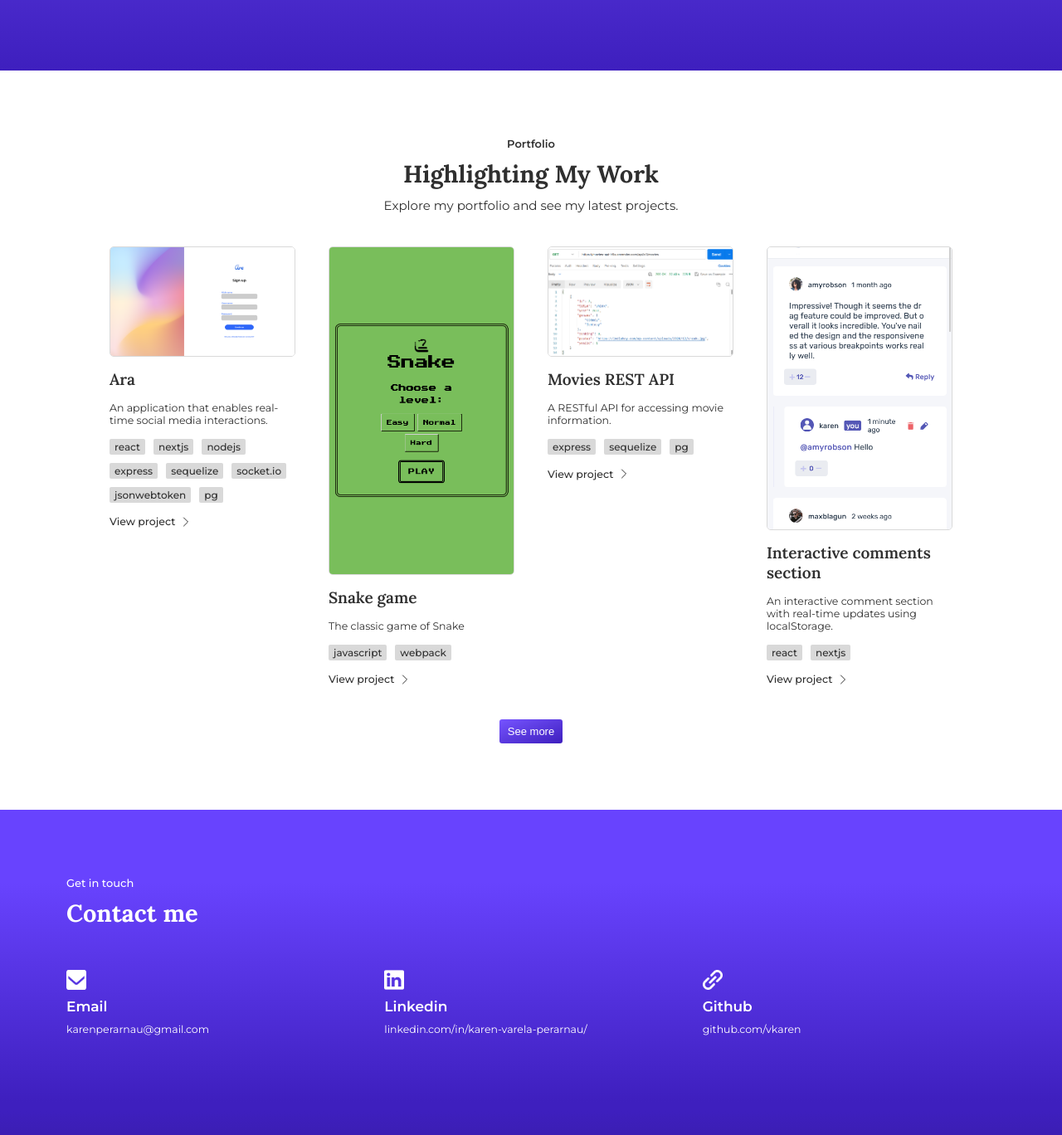
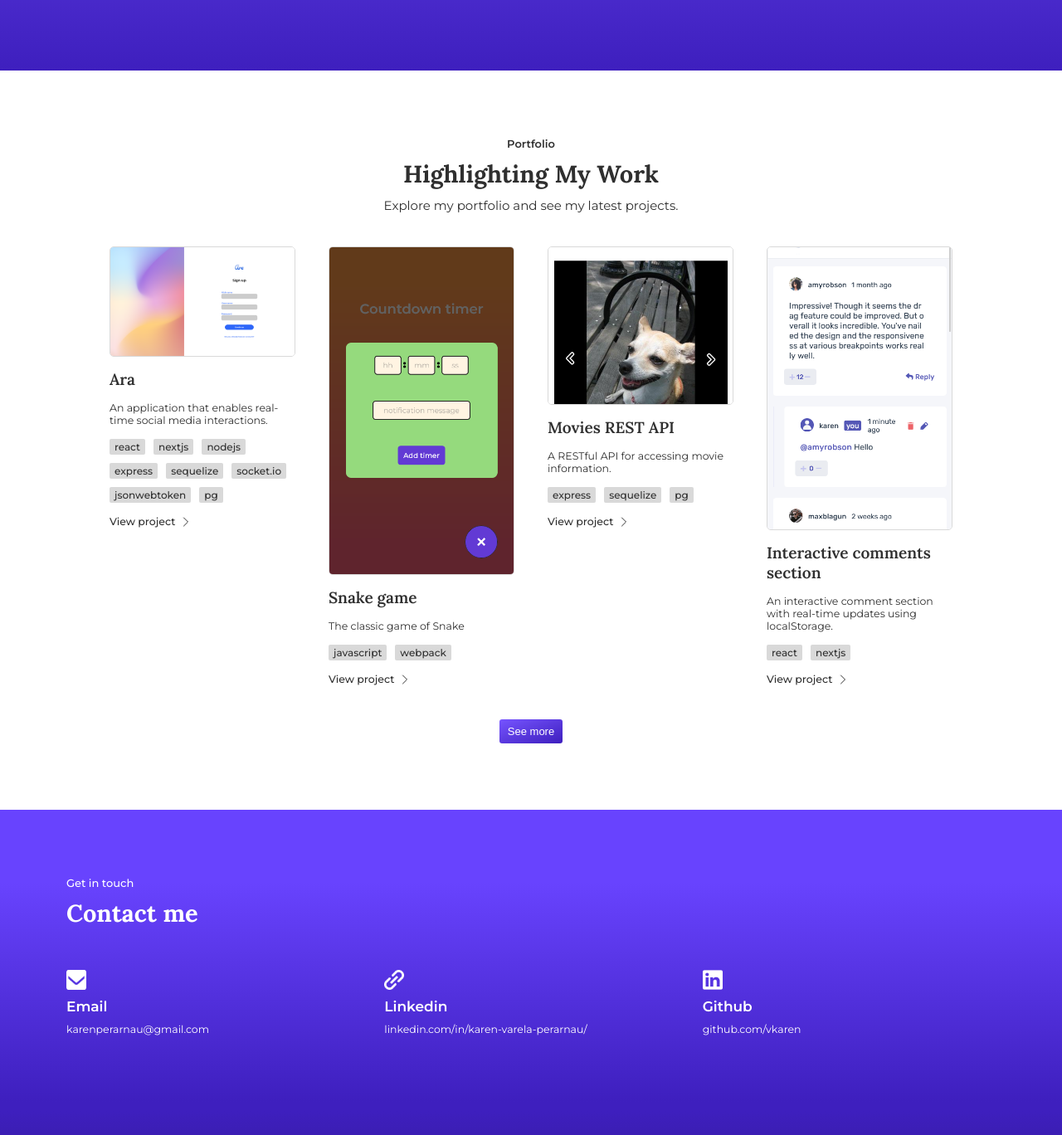
Before and after one commit to vkaren/portfolio, a React (Vite) app: page / in a window 1280 px wide. Shown: the part 1615-2983 px from the top of the page at 83% size. Built offline with nearby package versions, Linux system fonts and the light colour scheme.

Commit message:
Dynamic import

```diff
--- a/src/components/Project/index.jsx
+++ b/src/components/Project/index.jsx
@@ -5,7 +5,7 @@ const Project = ({ title, info, image, tags, url }) => {
   return (
     <li className="project">
       <div className="project__img">
-        <img src={`src/data/${image}`} alt={title} />
+        <img src={image} alt={title} />
       </div>
 
       <h3 className="project__title">{title}</h3>
--- a/src/containers/Contact/index.jsx
+++ b/src/containers/Contact/index.jsx
@@ -1,7 +1,31 @@
+import { useEffect, useState } from "react";
 import { contact } from "@data/contact";
 import "./style.css";
 
 const Contact = () => {
+  const [contactIcons, setContactIcons] = useState([]);
+
+  useEffect(() => {
+    const loadContactFiles = async () => {
+      try {
+        const files = import.meta.glob("../../data/contact/icons/*.png");
+
+        const promises = Object.keys(files).map(async (path) => {
+          const module = await files[path]();
+          return module;
+        });
+
+        const data = await Promise.all(promises);
+
+        setContactIcons(data);
+      } catch (error) {
+        console.error("Error loading JSON files:", error);
+      }
+    };
+
+    loadContactFiles();
+  }, []);
+
   return (
     <section id="contact" className="contact_section">
       <div className="contact__title_container">
@@ -10,10 +34,13 @@ const Contact = () => {
       </div>
 
       <ul className="contact__list">
-        {contact?.map((contact, i) => (
+        {contact?.map((contact, i) => {
+          const icon = contactIcons[i]?.default;
+
+          return (
             <li key={`contact-${i}`} className="contact">
               <div className="contact__icon">
-              <img src={`src/data/${contact.icon}`} />
+                <img src={icon} />
               </div>
               <h4 className="contact__name">{contact.name}</h4>
               <a
@@ -29,7 +56,8 @@ const Contact = () => {
                 {contact.url}
               </a>
             </li>
-        ))}
+          );
+        })}
       </ul>
     </section>
   );
--- a/src/containers/Projects/index.jsx
+++ b/src/containers/Projects/index.jsx
@@ -1,11 +1,33 @@
-import { useState } from "react";
+import { useEffect, useState } from "react";
 import { projects } from "@data/projects";
 import Project from "@components/Project";
 import "./style.css";
 
 const Projects = () => {
   const [projectList, setProjectList] = useState(projects.slice(0, 4));
+  const [projectImages, setProjectImages] = useState([]);
   const [loadCount, setLoadCount] = useState(8);
+
+  useEffect(() => {
+    const loadContactFiles = async () => {
+      try {
+        const files = import.meta.glob("../../data/projects/images/*.png");
+
+        const promises = Object.keys(files).map(async (path) => {
+          const module = await files[path]();
+          return module;
+        });
+
+        const data = await Promise.all(promises);
+
+        setProjectImages(data);
+      } catch (error) {
+        console.error("Error loading JSON files:", error);
+      }
+    };
+
+    loadContactFiles();
+  }, []);
 
   const onClickLoadBtn = () => {
     setProjectList([...projects.slice(0, loadCount)]);
@@ -23,9 +45,11 @@ const Projects = () => {
       </div>
 
       <ul className="project__list">
-        {projectList.map((project, i) => (
-          <Project key={`project-${i}`} {...project} />
-        ))}
+        {projectList.map((project, i) => {
+          const image = projectImages[i]?.default;
+
+          return <Project key={`project-${i}`} {...project} image={image} />;
+        })}
       </ul>
 
       {projectList.length !== projects.length && (
--- a/src/data/contact/index.json
+++ b/src/data/contact/index.json
@@ -3,17 +3,17 @@
     {
       "url": "karenperarnau@gmail.com",
       "name": "Email",
-      "icon": "contact/icons/icon-email.png"
+      "icon": "icon-email.png"
     },
     {
       "url": "linkedin.com/in/karen-varela-perarnau/",
       "name": "Linkedin",
-      "icon": "contact/icons/icon-linkedin.png"
+      "icon": "icon-linkedin.png"
     },
     {
       "url": "github.com/vkaren",
       "name": "Github",
-      "icon": "contact/icons/icon-link.png"
+      "icon": "icon-link.png"
     }
   ]
 }
--- a/src/data/projects/index.json
+++ b/src/data/projects/index.json
@@ -3,7 +3,7 @@
     {
       "title": "Ara",
       "info": "An application that enables real-time social media interactions.",
-      "image": "projects/images/ara.png",
+      "image": "ara.png",
       "tags": [
         "react",
         "nextjs",
@@ -19,63 +19,63 @@
     {
       "title": "Snake game",
       "info": "The classic game of Snake",
-      "image": "projects/images/snake-game.png",
+      "image": "snake-game.png",
       "tags": ["javascript", "webpack"],
       "url": "https://playsnakee.netlify.app/"
     },
     {
       "title": "Movies REST API",
       "info": "A RESTful API for accessing movie information.",
-      "image": "projects/images/movies-api.png",
+      "image": "movies-api.png",
       "tags": ["express", "sequelize", "pg"],
       "url": "https://github.com/vkaren/movies-api"
     },
     {
       "title": "Interactive comments section",
       "info": "An interactive comment section with real-time updates using localStorage.",
-      "image": "projects/images/interactive-comments.png",
+      "image": "interactive-comments.png",
       "tags": ["react", "nextjs"],
       "url": "https://interactivecommentsss.netlify.app/"
     },
     {
       "title": "Image carousel",
       "info": "A beautiful display of images with seamless transitions.",
-      "image": "projects/images/image-carousel.png",
+      "image": "image-carousel.png",
       "tags": ["react", "webpack"],
       "url": "https://doggoscarousel.netlify.app/"
     },
     {
       "title": "Rock, paper, scissors",
       "info": "An easy game of rock, paper, scissors.",
-      "image": "projects/images/rock-paper-scissors.png",
+      "image": "rock-paper-scissors.png",
       "tags": ["react", "typescript"],
       "url": "https://gamee-rock-paper-scissors.vercel.app/"
     },
     {
       "title": "IP Address Tracker",
       "info": "Track the location of any IP address",
-      "image": "projects/images/ip-address-tracker.png",
+      "image": "ip-address-tracker.png",
       "tags": ["react", "vite", "leaflet"],
       "url": "https://ip-address-tracker-fm.vercel.app/"
     },
     {
       "title": "Shopping list",
       "info": "Organize your shopping list effortlessly.",
-      "image": "projects/images/shopping-list.png",
+      "image": "shopping-list.png",
       "tags": ["react", "vite"],
       "url": "https://myshoppinglisst.netlify.app/"
     },
     {
       "title": "Countdown timer",
       "info": "A basic timer that counts down.",
-      "image": "projects/images/countdown-timer.png",
+      "image": "countdown-timer.png",
       "tags": ["react", "webpack"],
       "url": "https://countdowntimeer.netlify.app/"
     },
     {
       "title": "Memory game",
       "info": "A classic memory game.",
-      "image": "projects/images/memory-game.png",
+      "image": "memory-game.png",
       "tags": ["javascript"],
       "url": "https://playmemory-game.netlify.app/"
     },
@@ -83,7 +83,7 @@
     {
       "title": "Two factor code input",
       "info": "An authentication system that requires a two-factor code for added security.",
-      "image": "projects/images/two-factor-code.png",
+      "image": "two-factor-code.png",
       "tags": ["javascript"],
       "url": "https://twofactorcodeinput.netlify.app/"
     }
```
Lines whose indentation alone changed are shown as unchanged.
